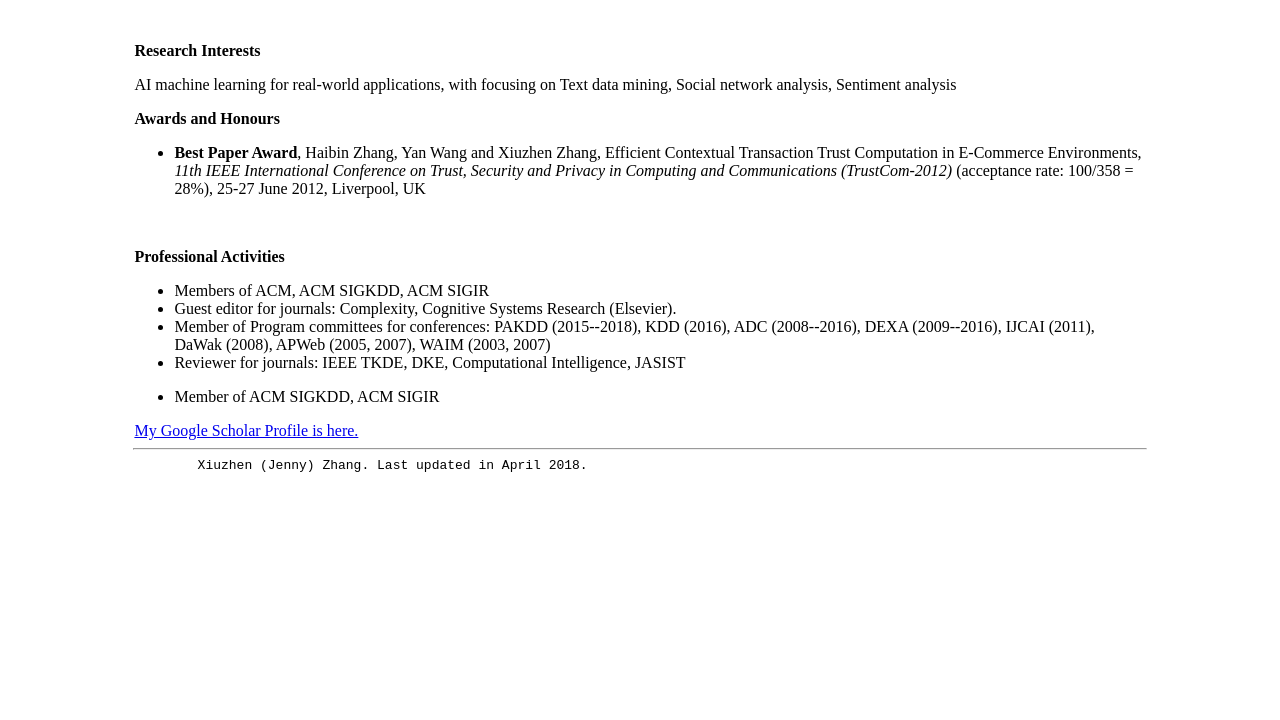
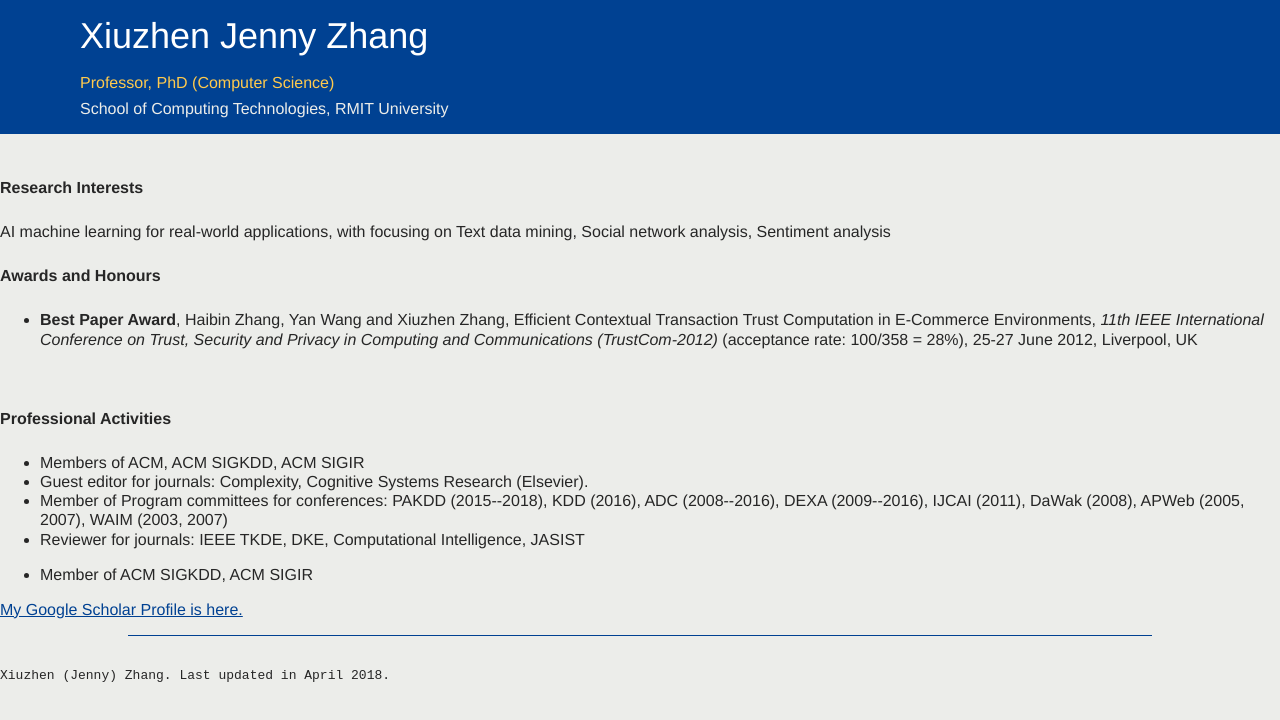
Before and after one commit to xiuzhenzhang/xiuzhenzhang.github.io, a plain HTML site: page index.html in a window 1280 px wide. Drawn offline with Linux system fonts and the light colour scheme.

Commit message:
Update index.html

```diff
--- a/index.html
+++ b/index.html
@@ -1,27 +1,18 @@
 <html>
  <head>
  <title> Personal homepage: Xiuzhen Jenny Zhang, RMIT University </title>
-
-<style type="text/css">
-            .wrapper {max-width: 800px; margin: 0 auto;}
-            .inner {padding: 20px; overflow: auto;}
-            #div1 {width: 400px; float: left;}
-            #div2 {margin-left: 200px; float:right;}
-	    .center {margin: auto; width:80%;}
-	    h2 {color:grey; text-align:center; text-decoration:underline}
-
-</style>
-
+ <link rel="stylesheet" type="text/css" href="style.css" />
 </head>
 
 <body>
-
-<!-- include the shared content from the jquery defined in the header part ("script" part) -->
-<script src="shared.js"></script>
-
-
-
-<div id="content" class="center" style="background-image:url(images/8323.jpg);">
+<!- header is like the header and footer of a Word document ->
+<header>
+        <div class="container">
+            <h1> Xiuzhen Jenny Zhang </h1>
+            <h5 id="quals"> Professor, PhD (Computer Science)</h5>
+            <div id="subinfo">School of Computing Technologies, RMIT University </div>
+        </div>
+</header>
 
 <p class="p3"><br></p>
 <p class="p4"><b>Research Interests</b></p>
```
